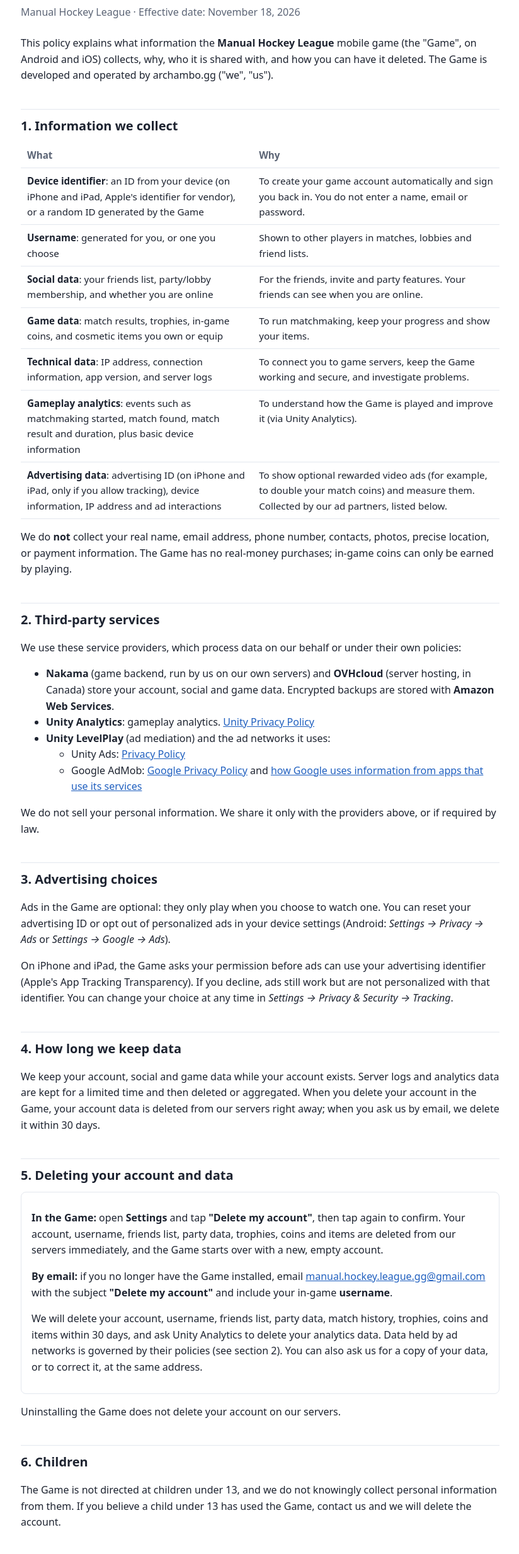
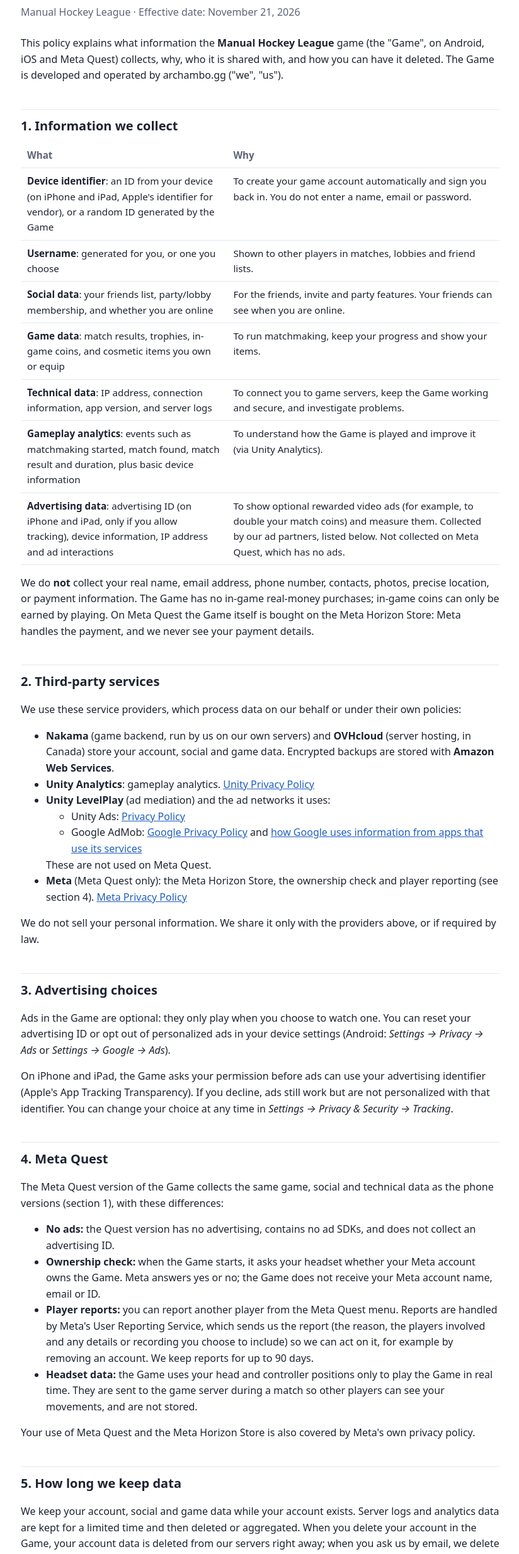
Before and after one commit to samifruit514/mhl-site, a plain HTML site: page privacy.html in a window 1280 px wide. Shown: the part 78-2545 px from the top of the page at 63% size, without its empty margins (227-1051 px from the left). Drawn offline with Linux system fonts and the light colour scheme.

Commit message:
Home page; privacy policy: Meta Quest section
Co-Authored-By: Claude Opus 5.5 <noreply@anthropic.com>

```diff
--- a/privacy.html
+++ b/privacy.html
@@ -25,10 +25,10 @@
 <body>
 <main>
 <h1>Privacy Policy</h1>
-<p class="meta">Manual Hockey League · Effective date: November 18, 2026</p>
+<p class="meta">Manual Hockey League · Effective date: November 21, 2026</p>
 
-<p>This policy explains what information the <strong>Manual Hockey League</strong> mobile game
-(the "Game", on Android and iOS) collects, why, who it is shared with, and how you can have it
+<p>This policy explains what information the <strong>Manual Hockey League</strong> game
+(the "Game", on Android, iOS and Meta Quest) collects, why, who it is shared with, and how you can have it
 deleted. The Game is developed and operated by archambo.gg ("we", "us").</p>
 
 <h2>1. Information we collect</h2>
@@ -47,11 +47,12 @@ deleted. The Game is developed and operated by archambo.gg ("we", "us").</p>
   <tr><td><strong>Gameplay analytics</strong>: events such as matchmaking started, match found, match result and duration, plus basic device information</td>
       <td>To understand how the Game is played and improve it (via Unity Analytics).</td></tr>
   <tr><td><strong>Advertising data</strong>: advertising ID (on iPhone and iPad, only if you allow tracking), device information, IP address and ad interactions</td>
-      <td>To show optional rewarded video ads (for example, to double your match coins) and measure them. Collected by our ad partners, listed below.</td></tr>
+      <td>To show optional rewarded video ads (for example, to double your match coins) and measure them. Collected by our ad partners, listed below. Not collected on Meta Quest, which has no ads.</td></tr>
 </table>
 <p>We do <strong>not</strong> collect your real name, email address, phone number, contacts, photos,
-precise location, or payment information. The Game has no real-money purchases; in-game coins can
-only be earned by playing.</p>
+precise location, or payment information. The Game has no in-game real-money purchases; in-game
+coins can only be earned by playing. On Meta Quest the Game itself is bought on the Meta Horizon
+Store: Meta handles the payment, and we never see your payment details.</p>
 
 <h2>2. Third-party services</h2>
 <p>We use these service providers, which process data on our behalf or under their own policies:</p>
@@ -63,7 +64,9 @@ only be earned by playing.</p>
       <li>Unity Ads: <a href="https://unity.com/legal/game-player-and-app-user-privacy-policy">Privacy Policy</a></li>
       <li>Google AdMob: <a href="https://policies.google.com/privacy">Google Privacy Policy</a> and <a href="https://policies.google.com/technologies/partner-sites">how Google uses information from apps that use its services</a></li>
     </ul>
+    These are not used on Meta Quest.
   </li>
+  <li><strong>Meta</strong> (Meta Quest only): the Meta Horizon Store, the ownership check and player reporting (see section 4). <a href="https://www.meta.com/legal/privacy-policy/">Meta Privacy Policy</a></li>
 </ul>
 <p>We do not sell your personal information. We share it only with the providers above, or if
 required by law.</p>
@@ -77,13 +80,32 @@ identifier (Apple's App Tracking Transparency). If you decline, ads still work b
 personalized with that identifier. You can change your choice at any time in
 <em>Settings → Privacy &amp; Security → Tracking</em>.</p>
 
-<h2>4. How long we keep data</h2>
+<h2 id="quest">4. Meta Quest</h2>
+<p>The Meta Quest version of the Game collects the same game, social and technical data as the
+phone versions (section 1), with these differences:</p>
+<ul>
+  <li><strong>No ads:</strong> the Quest version has no advertising, contains no ad SDKs, and does
+  not collect an advertising ID.</li>
+  <li><strong>Ownership check:</strong> when the Game starts, it asks your headset whether your Meta
+  account owns the Game. Meta answers yes or no; the Game does not receive your Meta account name,
+  email or ID.</li>
+  <li><strong>Player reports:</strong> you can report another player from the Meta Quest menu.
+  Reports are handled by Meta's User Reporting Service, which sends us the report (the reason, the
+  players involved and any details or recording you choose to include) so we can act on it, for
+  example by removing an account. We keep reports for up to 90 days.</li>
+  <li><strong>Headset data:</strong> the Game uses your head and controller positions only to play
+  the Game in real time. They are sent to the game server during a match so other players can see
+  your movements, and are not stored.</li>
+</ul>
+<p>Your use of Meta Quest and the Meta Horizon Store is also covered by Meta's own privacy policy.</p>
+
+<h2>5. How long we keep data</h2>
 <p>We keep your account, social and game data while your account exists. Server logs and
 analytics data are kept for a limited time and then deleted or aggregated. When you delete your
 account in the Game, your account data is deleted from our servers right away; when you ask us by
 email, we delete it within 30 days.</p>
 
-<h2 id="delete">5. Deleting your account and data</h2>
+<h2 id="delete">6. Deleting your account and data</h2>
 <div class="box">
 <p><strong>In the Game:</strong> open <strong>Settings</strong> and tap <strong>"Delete my account"</strong>,
 then tap again to confirm. Your account, username, friends list, party data, trophies, coins and
@@ -98,21 +120,21 @@ or to correct it, at the same address.</p>
 </div>
 <p>Uninstalling the Game does not delete your account on our servers.</p>
 
-<h2>6. Children</h2>
+<h2>7. Children</h2>
 <p>The Game is not directed at children under 13, and we do not knowingly collect personal
 information from them. If you believe a child under 13 has used the Game, contact us and we will
 delete the account.</p>
 
-<h2>7. Security and international transfers</h2>
+<h2>8. Security and international transfers</h2>
 <p>Data is sent over encrypted connections (HTTPS) and stored on servers we control or our
 providers operate. Your information may be processed in countries other than your own, including
 Canada and the United States.</p>
 
-<h2>8. Changes to this policy</h2>
+<h2>9. Changes to this policy</h2>
 <p>We may update this policy. The effective date at the top shows when it last changed. Significant
 changes will also be noted in the Game or its store listing.</p>
 
-<h2>9. Contact</h2>
+<h2>10. Contact</h2>
 <p>Questions or requests about privacy: <a href="mailto:manual.hockey.league.gg@gmail.com">manual.hockey.league.gg@gmail.com</a></p>
 </main>
 </body>
```
Also changed, not shown: index.html (added, +51 -0 lines), hero.jpg (added).
